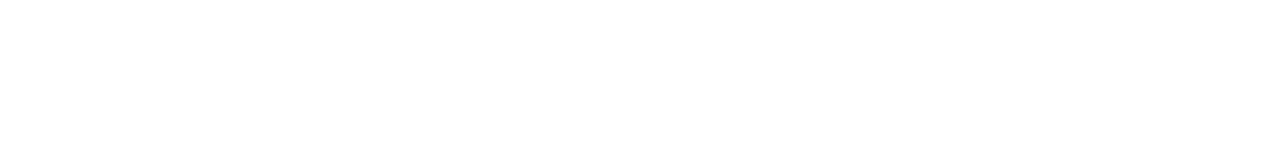
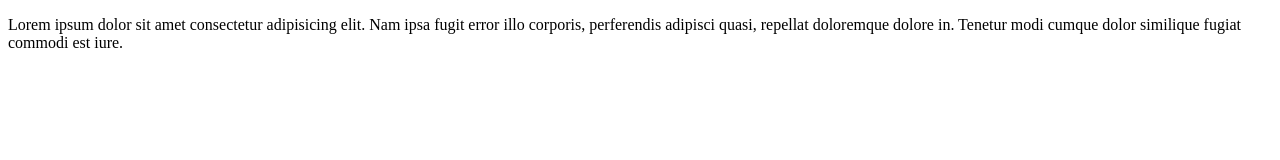
Before and after one commit to sohan-99/my-first-github-repo, a plain HTML site: page index.html in a window 1280 px wide. Drawn offline with Linux system fonts and the light colour scheme.

Commit message:
first commit

```diff
--- a/index.html
+++ b/index.html
@@ -5,7 +5,7 @@
     <meta name="viewport" content="width=, initial-scale=1.0">
     <title>Document</title>
 </head>
+<p>Lorem ipsum dolor sit amet consectetur adipisicing elit. Nam ipsa fugit error illo corporis, perferendis adipisci quasi, repellat doloremque dolore in. Tenetur modi cumque dolor similique fugiat commodi est iure.</p>
 <body>
-
 </body>
 </html>
```
